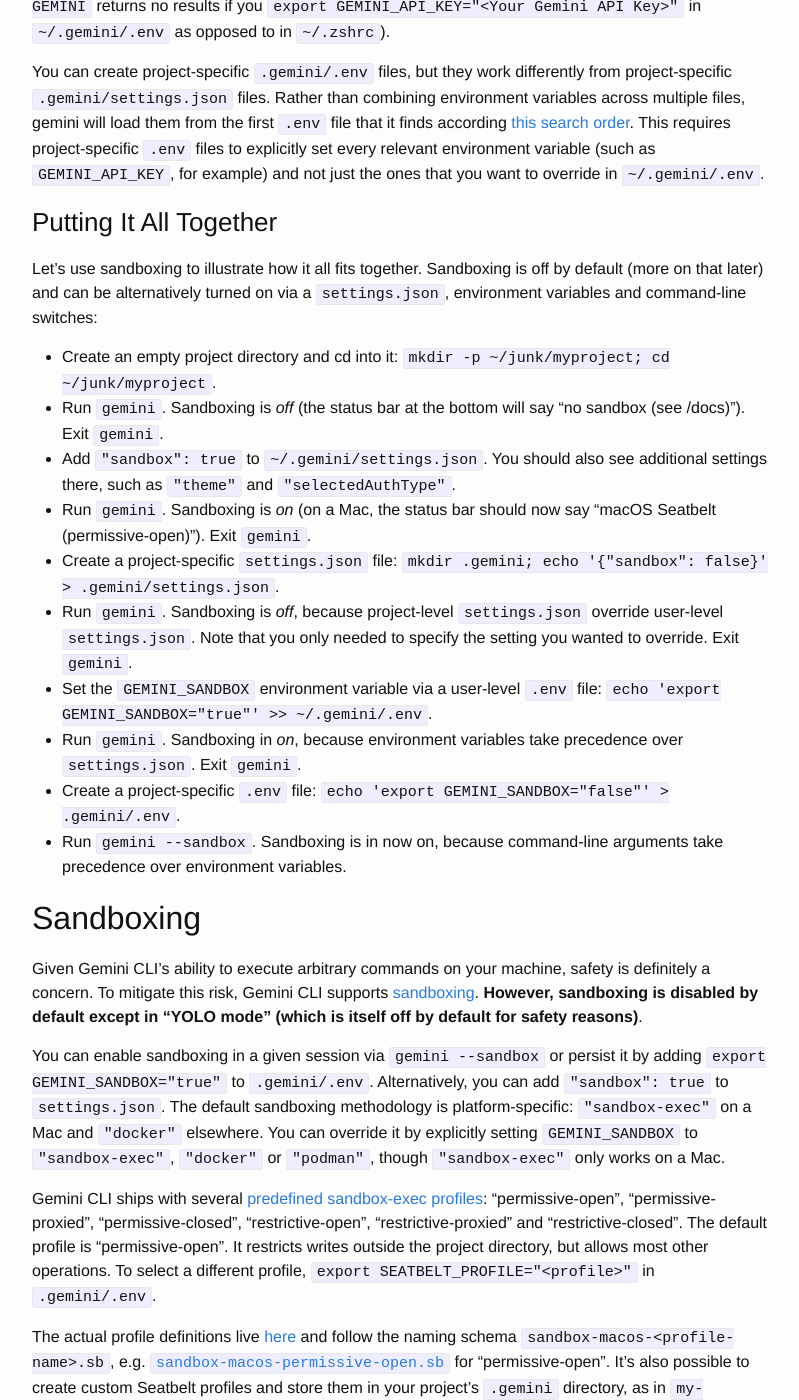
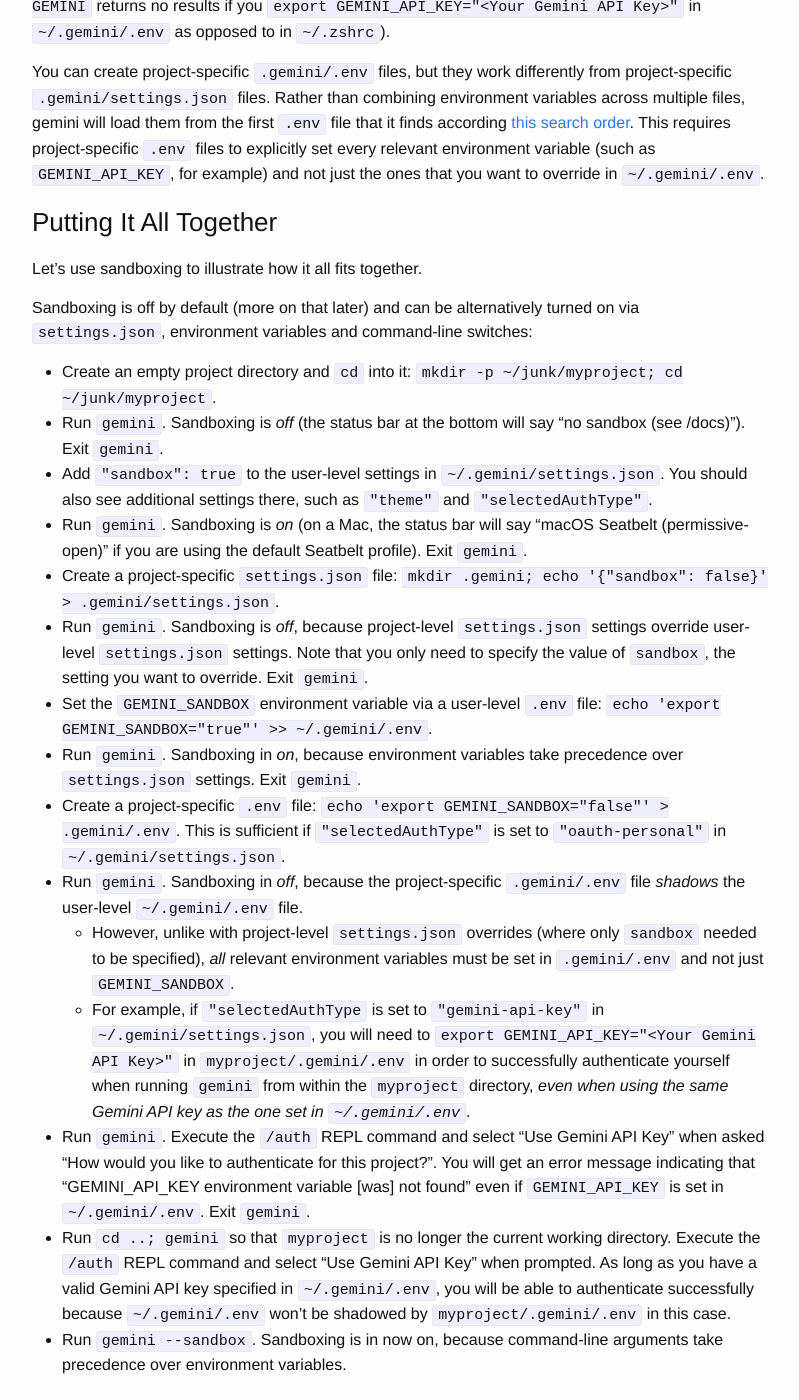
Before and after one commit to vglazer/vglazer.github.io, a Jekyll site: the page built from _posts/2025-07-22-gemini-cli-notes.md, in a window 1280 px wide and 1400 px high, scrolled down 2126 px. Shown: the whole window, without its empty margins (238-1037 px from the left). Built offline with Jekyll 4.4.1, drawn with Linux system fonts in a browser that asks for light colours; nearby versions of some CDN libraries.

Commit message:
More on .env

```diff
--- a/_posts/2025-07-22-gemini-cli-notes.md
+++ b/_posts/2025-07-22-gemini-cli-notes.md
@@ -50,16 +50,23 @@ While environment variables can be set directly in `~/.zshrc` or `~/.bashrc`, th
 You can create project-specific `.gemini/.env` files, but they work differently from project-specific `.gemini/settings.json` files. Rather than combining environment variables across multiple files, gemini will load them from the first `.env` file that it finds according [this search order](https://github.com/google-gemini/gemini-cli/blob/main/docs/cli/authentication.md#persisting-environment-variables-with-env-files). This requires project-specific `.env` files to explicitly set every relevant environment variable (such as `GEMINI_API_KEY`, for example) and not just the ones that you want to override in `~/.gemini/.env`.
 
 ### Putting It All Together
-Let's use sandboxing to illustrate how it all fits together. Sandboxing is off by default (more on that later) and can be alternatively turned on via a `settings.json`, environment variables and command-line switches:
-- Create an empty project directory and cd into it: `mkdir -p ~/junk/myproject; cd ~/junk/myproject`.
+Let's use sandboxing to illustrate how it all fits together.
+
+Sandboxing is off by default (more on that later) and can be alternatively turned on via `settings.json`, environment variables and command-line switches:
+- Create an empty project directory and `cd` into it: `mkdir -p ~/junk/myproject; cd ~/junk/myproject`.
 - Run `gemini`. Sandboxing is _off_ (the status bar at the bottom will say "no sandbox (see /docs)"). Exit `gemini`.
-- Add `"sandbox": true` to `~/.gemini/settings.json`. You should also see additional settings there, such as `"theme"` and `"selectedAuthType"`.
-- Run `gemini`. Sandboxing is _on_ (on a Mac, the status bar should now say "macOS Seatbelt (permissive-open)"). Exit `gemini`.
+- Add `"sandbox": true` to the user-level settings in `~/.gemini/settings.json`. You should also see additional settings there, such as `"theme"` and `"selectedAuthType"`.
+- Run `gemini`. Sandboxing is _on_ (on a Mac, the status bar will say "macOS Seatbelt (permissive-open)" if you are using the default Seatbelt profile). Exit `gemini`.
 - Create a project-specific `settings.json` file: `mkdir .gemini; echo '{"sandbox": false}' > .gemini/settings.json`.
-- Run `gemini`. Sandboxing is _off_, because project-level `settings.json` override user-level `settings.json`. Note that you only needed to specify the setting you wanted to override. Exit `gemini`.
+- Run `gemini`. Sandboxing is _off_, because project-level `settings.json` settings override user-level `settings.json` settings. Note that you only need to specify the value of `sandbox`, the setting you want to override. Exit `gemini`.
 - Set the `GEMINI_SANDBOX` environment variable via a user-level `.env` file: `echo 'export GEMINI_SANDBOX="true"' >> ~/.gemini/.env`.
-- Run `gemini`. Sandboxing in _on_, because environment variables take precedence over `settings.json`. Exit `gemini`.
-- Create a project-specific `.env` file: `echo 'export GEMINI_SANDBOX="false"' > .gemini/.env`.
+- Run `gemini`. Sandboxing in _on_, because environment variables take precedence over `settings.json` settings. Exit `gemini`.
+- Create a project-specific `.env` file: `echo 'export GEMINI_SANDBOX="false"' > .gemini/.env`. This is sufficient if `"selectedAuthType"` is set to `"oauth-personal"` in `~/.gemini/settings.json`.
+- Run `gemini`. Sandboxing in _off_, because the project-specific `.gemini/.env` file _shadows_ the user-level `~/.gemini/.env` file.
+  - However, unlike with project-level `settings.json` overrides (where only `sandbox` needed to be specified), _all_ relevant environment variables must be set in `.gemini/.env` and not just `GEMINI_SANDBOX`.
+  - For example, if `"selectedAuthType` is set to `"gemini-api-key"` in `~/.gemini/settings.json`, you will need to `export GEMINI_API_KEY="<Your Gemini API Key>"` in `myproject/.gemini/.env` in order to successfully authenticate yourself when running `gemini` from within the `myproject` directory, _even when using the same Gemini API key as the one set in `~/.gemini/.env`_.
+- Run `gemini`. Execute the `/auth` REPL command and select "Use Gemini API Key" when asked "How would you like to authenticate for this project?". You will get an error message indicating that "GEMINI_API_KEY environment variable [was] not found" even if `GEMINI_API_KEY` is set in `~/.gemini/.env`. Exit `gemini`.
+- Run `cd ..; gemini` so that `myproject` is no longer the current working directory. Execute the `/auth` REPL command and select "Use Gemini API Key" when prompted. As long as you have a valid Gemini API key specified in `~/.gemini/.env`, you will be able to authenticate successfully because `~/.gemini/.env` won't be shadowed by `myproject/.gemini/.env` in this case.
 - Run `gemini --sandbox`. Sandboxing is in now on, because command-line arguments take precedence over environment variables.
 
 ## Sandboxing
```
